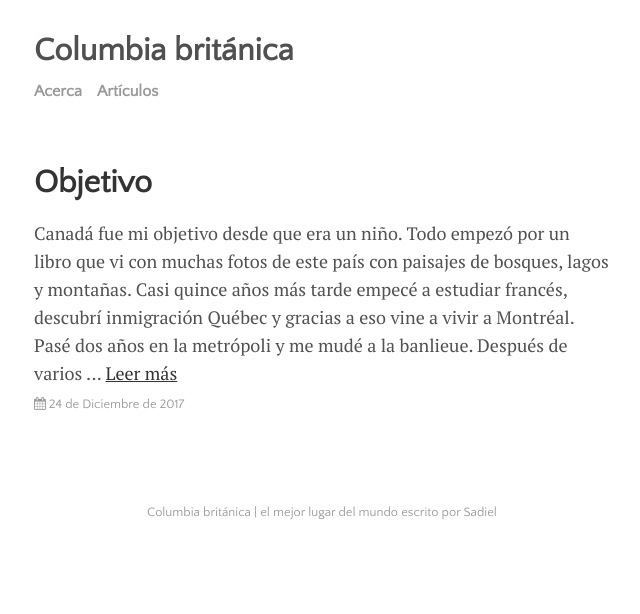
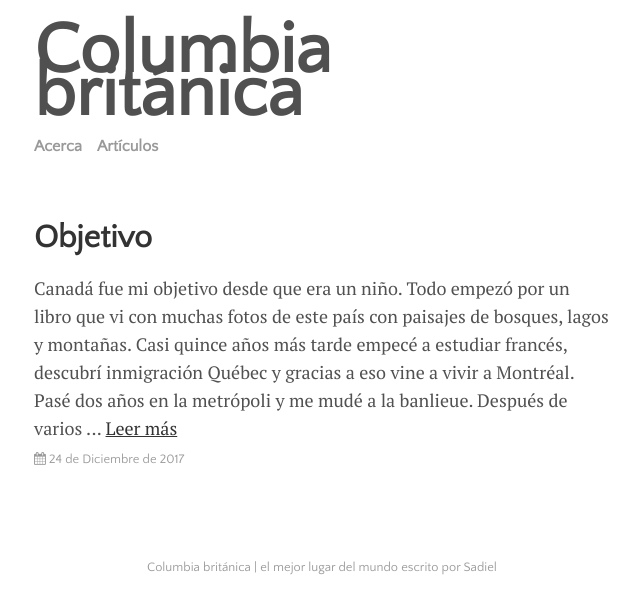
Before and after one commit to sadiel/blog, a Jekyll site: the page built from index.html, in a window 1280 px wide. Shown: the top 614 px of the page, without its empty margins (318-958 px from the left). Built offline with Jekyll 4.4.1, drawn with Linux system fonts in a browser that asks for light colours; nearby versions of some CDN libraries; the list of posts is cut into pages by our own code.

Commit message:
Increase font size for title

```diff
--- a/_includes/header.html
+++ b/_includes/header.html
@@ -1,6 +1,6 @@
 <header class="masthead">
   <h3 class="masthead-title">
-    <a href="{{ site.github.url }}/">{{ site.data.settings.title }}</a>
+    <a href="{{ site.github.url }}/" style="font-size: 4.5rem">{{ site.data.settings.title }}</a>
     <!--<small class="masthead-subtitle">{{ site.data.settings.tagline }}</small>-->
     {% include menu.html %}<div id="weather"></div>
   </h3>
```
